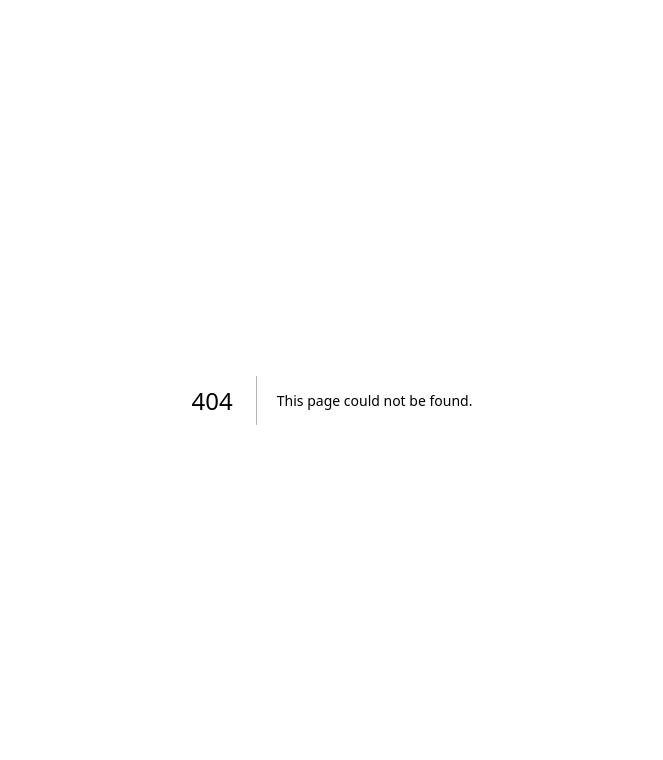
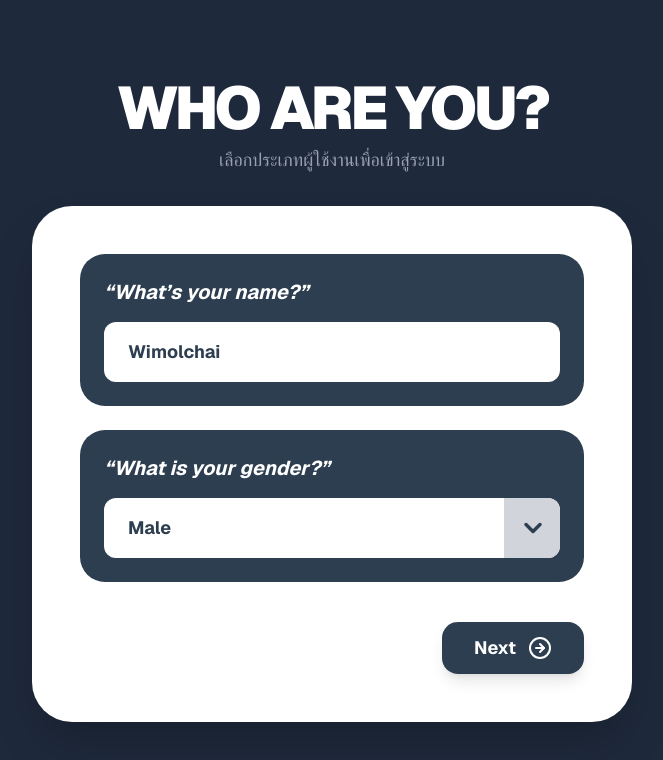
Before and after one commit to Oatto319/FinalProject, a Next.js app: page /login/register in a window 1280 px wide. Before the commit this address had no page. Shown: the top 760 px of the page, without its empty margins (308-971 px from the left). Built offline with nearby package versions, Linux system fonts and the light colour scheme.

Commit message:
setup register page

```diff
--- /dev/null
+++ b/app/login/register/page.tsx
@@ -0,0 +1,66 @@
+'use client';
+
+import React from 'react';
+import { ChevronDown, ArrowRightCircle } from 'lucide-react';
+
+export default function RegisterPage() {
+  return (
+    <div className="min-h-screen bg-[#1E293B] flex flex-col items-center justify-center p-4 font-sans">
+
+      {/* Header Text */}
+      <div className="text-center mb-8">
+        <h1 className="text-white text-5xl md:text-6xl font-black tracking-tighter uppercase mb-2">
+          WHO ARE YOU?
+        </h1>
+        <p className="text-gray-400 text-lg">
+          เลือกประเภทผู้ใช้งานเพื่อเข้าสู่ระบบ
+        </p>
+      </div>
+
+      {/* Form Container */}
+      <div className="bg-white w-full max-w-[600px] rounded-[40px] p-8 md:p-12 shadow-2xl flex flex-col gap-6">
+
+        {/* Name Input Section */}
+        <div className="bg-[#2D3E50] rounded-[25px] p-6 flex flex-col gap-4">
+          <label className="text-white text-xl font-bold italic">
+            “What’s your name?”
+          </label>
+          <input
+            type="text"
+            defaultValue="Wimolchai"
+            className="w-full bg-white rounded-xl py-4 px-6 text-[#2D3E50] font-bold text-lg focus:outline-none focus:ring-4 focus:ring-blue-400/50 transition-all"
+          />
+        </div>
+
+        {/* Gender Select Section */}
+        <div className="bg-[#2D3E50] rounded-[25px] p-6 flex flex-col gap-4">
+          <label className="text-white text-xl font-bold italic">
+            “What is your gender?”
+          </label>
+          <div className="relative group">
+            <select
+              className="w-full bg-white rounded-xl py-4 px-6 text-[#2D3E50] font-bold text-lg appearance-none focus:outline-none focus:ring-4 focus:ring-blue-400/50 transition-all cursor-pointer"
+              defaultValue="Male"
+            >
+              <option value="Male">Male</option>
+              <option value="Female">Female</option>
+              <option value="Other">Other</option>
+            </select>
+            <div className="absolute right-0 top-0 h-full w-14 bg-[#D1D5DB] rounded-r-xl flex items-center justify-center pointer-events-none border-l border-gray-300 group-hover:bg-gray-300 transition-colors">
+              <ChevronDown className="text-[#2D3E50]" size={28} strokeWidth={3} />
+            </div>
+          </div>
+        </div>
+
+        {/* Next Button */}
+        <div className="flex justify-end mt-4">
+          <button className="bg-[#2D3E50] text-white flex items-center gap-3 px-8 py-3 rounded-2xl hover:bg-[#1E293B] transition-all active:scale-95 shadow-lg group">
+            <span className="font-bold text-lg">Next</span>
+            <ArrowRightCircle className="group-hover:translate-x-1 transition-transform" />
+          </button>
+        </div>
+
+      </div>
+    </div>
+  );
+}
```
